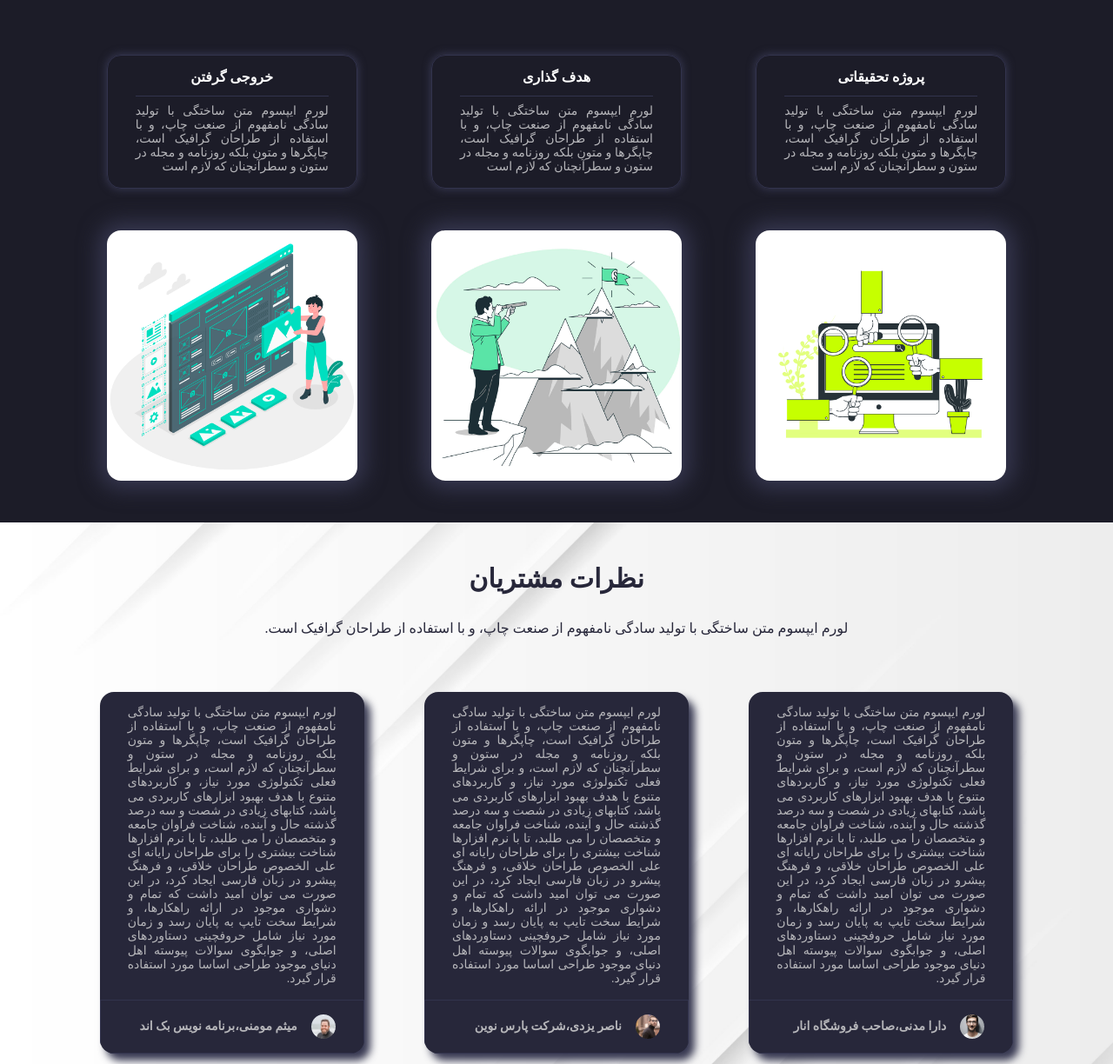
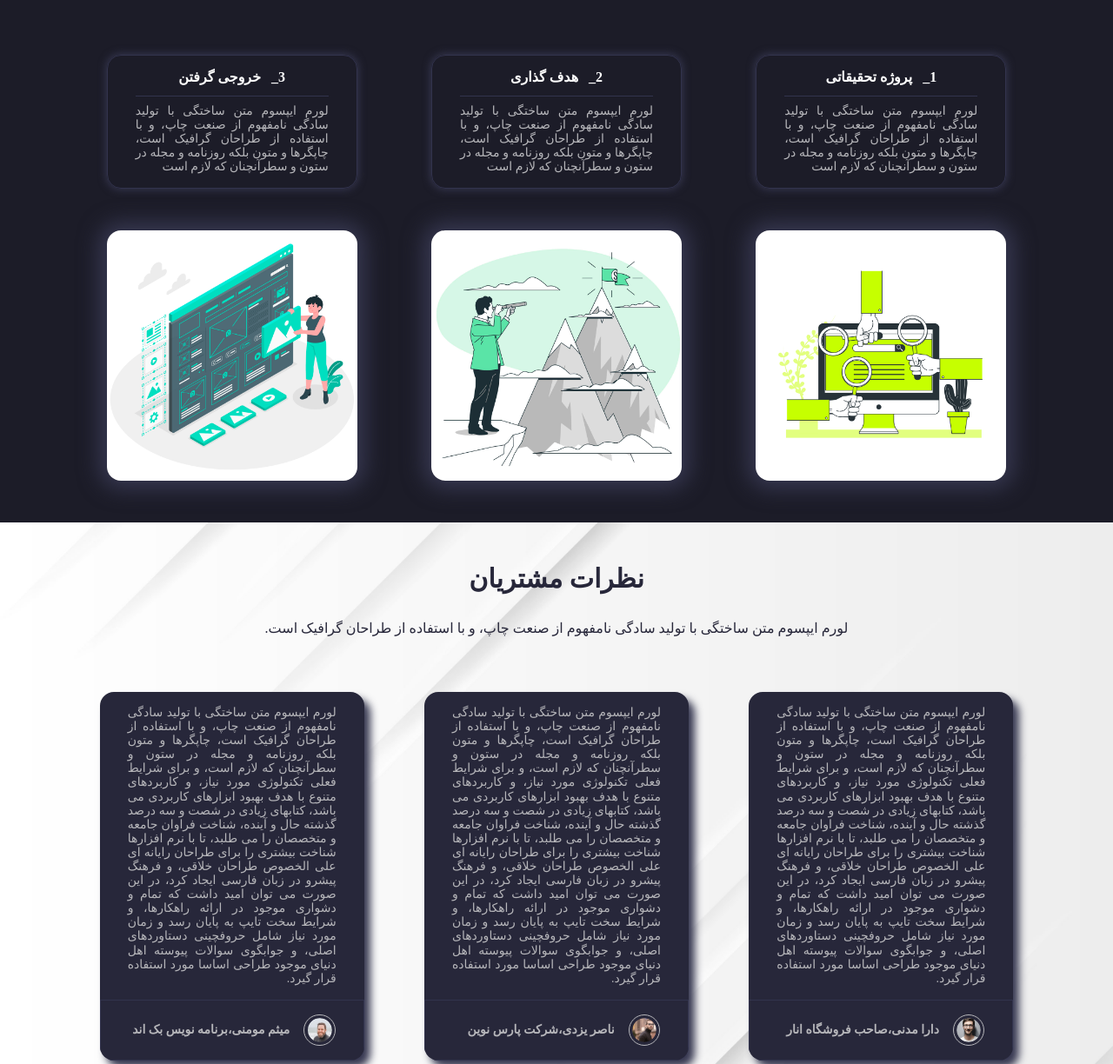
Before and after one commit to Hossein-NP/Portfolio_Landing, a plain HTML site: page portfolio/index.html in a window 1280 px wide. Shown: the part 695-1919 px from the top of the page at 87% size. Drawn offline with nearby package versions, Linux system fonts and the light colour scheme; a web font is replaced by a local one.

Commit message:
portfo_12

```diff
--- a/portfolio/Css/index-lg.css
+++ b/portfolio/Css/index-lg.css
@@ -3,6 +3,15 @@
 }
 /* row 2 main
 ======================================== */
+/* process work section  */
+.work-process{
+  margin-bottom: 2rem;
+}
+/* how it work section pic */
+
+ .work-pic{
+  margin-bottom: 2rem;
+ }
 /* comments */
 .comments-body{
 	margin: 2rem 0 0;
--- a/portfolio/Css/index-md.css
+++ b/portfolio/Css/index-md.css
@@ -53,7 +53,7 @@
 }
 .work-process{
 	margin-top: 2rem;
-	max-width: 80%;
+	/* max-width: 80%; */
 }
 
 .work-pic_wrapper{
--- a/portfolio/Css/main.css
+++ b/portfolio/Css/main.css
@@ -197,6 +197,7 @@ header{
  justify-content: space-around;
  max-width: 70rem;
  margin: 4rem auto 0;
+ flex-wrap: wrap;
 }
 .work-process{
   text-align: center;
@@ -232,6 +233,7 @@ header{
  justify-content: space-around;
  max-width: 70rem;
  margin: 3rem auto 0;
+ flex-wrap: wrap;
 }
 .work-pic{
   max-width: 18rem;
@@ -293,6 +295,11 @@ header{
  align-items: center;
  border: 1px solid #32334d;
 }
+.user-info img{
+  border: 1px solid #b6b6ba;
+  border-radius: 50%;
+  padding: 0.2rem;
+}
 .user-info span{
   margin-right: 1rem;
   font-size: 14px;
--- a/portfolio/index.html
+++ b/portfolio/index.html
@@ -73,17 +73,17 @@
           <!-- process work section -->
           <div class="work-process_wrapper">
             <div class="work-process">
-              <h4>پروژه تحقیقاتی</h4>
+              <h4>1_ &nbsp;&nbsp;پروژه تحقیقاتی </h4>
               <p>لورم ایپسوم متن ساختگی با تولید سادگی نامفهوم از صنعت چاپ، و با استفاده از طراحان گرافیک است،
                  چاپگرها و متون بلکه روزنامه و مجله در ستون و سطرآنچنان که لازم است</p>
             </div>
             <div class="work-process">
-              <h4>هدف گذاری</h4>
+              <h4>2_ &nbsp;&nbsp;هدف گذاری  </h4>
               <p>لورم ایپسوم متن ساختگی با تولید سادگی نامفهوم از صنعت چاپ، و با استفاده از طراحان گرافیک است،
                 چاپگرها و متون بلکه روزنامه و مجله در ستون و سطرآنچنان که لازم است</p>
             </div>
             <div class="work-process">
-              <h4>خروجی گرفتن</h4>
+              <h4>3_ &nbsp;&nbsp;خروجی گرفتن</h4>
               <p>لورم ایپسوم متن ساختگی با تولید سادگی نامفهوم از صنعت چاپ، و با استفاده از طراحان گرافیک است،
                 چاپگرها و متون بلکه روزنامه و مجله در ستون و سطرآنچنان که لازم است</p>
             </div>
```
